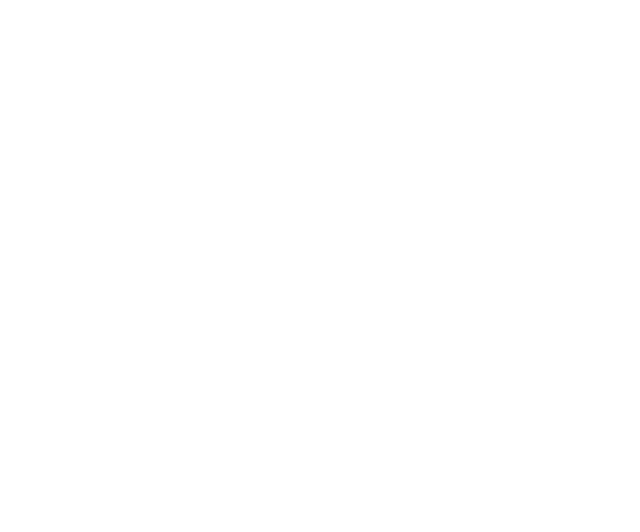
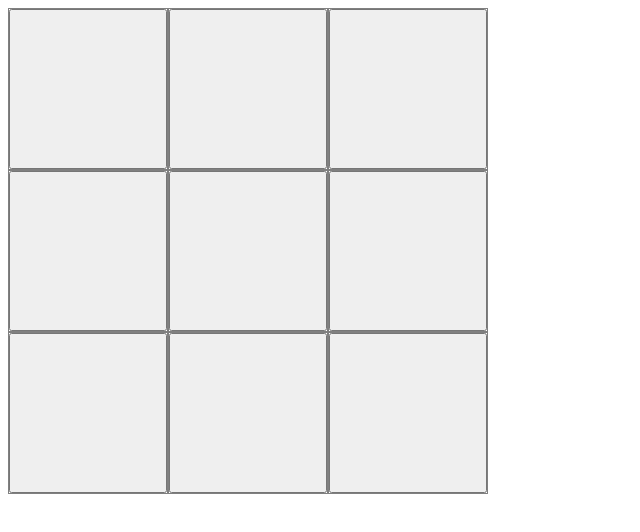
Before and after one commit to ebru-dikmen/tic-tac-toe-frontend, an Angular app: page / in a window 1280 px wide. Shown: the top 532 px of the page, without its empty margins (0-640 px from the left). Built offline with nearby package versions, Linux system fonts and the light colour scheme.

Commit message:
board and cell are ready for game.

```diff
--- a/src/app/app.component.html
+++ b/src/app/app.component.html
@@ -1,2 +1,5 @@
 <!-- directive for router -->
 <router-outlet></router-outlet>
+
+<!-- board -->
+<app-board></app-board>
--- a/src/app/board/board.component.html
+++ b/src/app/board/board.component.html
@@ -0,0 +1,21 @@
+<!-- child components -->
+<main class="flex justify-center">
+    <app-cell [value]="cells[0]" (click)="makeMove(0)">
+    </app-cell>
+    <app-cell [value]="cells[1]" (click)="makeMove(1)">
+    </app-cell>
+    <app-cell [value]="cells[2]" (click)="makeMove(2)">
+    </app-cell>
+    <app-cell [value]="cells[3]" (click)="makeMove(3)">
+    </app-cell>
+    <app-cell [value]="cells[4]" (click)="makeMove(4)">
+    </app-cell>
+    <app-cell [value]="cells[5]" (click)="makeMove(5)">
+    </app-cell>
+    <app-cell [value]="cells[6]" (click)="makeMove(6)">
+    </app-cell>
+    <app-cell [value]="cells[7]" (click)="makeMove(7)">
+    </app-cell>
+    <app-cell [value]="cells[8]" (click)="makeMove(8)">
+    </app-cell>
+</main>
--- a/src/app/board/board.component.scss
+++ b/src/app/board/board.component.scss
@@ -0,0 +1,11 @@
+main {
+    display: grid;
+    grid-template-columns: 10em 10em 10em;
+    grid-gap: 0px;
+    margin-top: 0.5em;
+}
+
+app-cell {
+    border: 1px gray solid;
+    height: 10em;
+}
--- a/src/app/board/board.component.ts
+++ b/src/app/board/board.component.ts
@@ -7,7 +7,46 @@ import { Component, OnInit } from '@angular/core';
 })
 export class BoardComponent implements OnInit {
 
+  cells: string[] = [];
+  xIsNext: boolean | undefined;
+
   constructor() { }
 
-  ngOnInit(): void { }
+  // trigers new game button action
+  ngOnInit() {
+    this.startNewGame();
+  }
+
+  // new game button action
+  startNewGame() {
+    this.cells = Array(9);
+    this.xIsNext = true;
+  }
+
+  // change player state
+  player() {
+    return this.xIsNext ? 'X' : 'O';
+  }
+
+  // apply player move in board
+  makeMove(idx: any) {
+
+    // apply player move
+    if (!this.cells[idx]) {
+
+      // get current player state
+      let currentPlayer = this.player();
+
+      // prevent apply already done move
+      if (currentPlayer === this.cells[idx]) {
+        return;
+      }
+
+      // update board
+      this.cells.splice(idx, 1, currentPlayer);
+
+      // change player
+      this.xIsNext = !this.xIsNext;
+    }
+  }
 }
--- a/src/app/cell/cell.component.html
+++ b/src/app/cell/cell.component.html
@@ -0,0 +1 @@
+<button>{{ value }}</button>
--- a/src/app/cell/cell.component.scss
+++ b/src/app/cell/cell.component.scss
@@ -0,0 +1,7 @@
+button {
+    margin-right: 0.5em;
+    width: 100%;
+    height: 100%;
+    font-size: 5em !important;
+    background-color: theme('colors.yellow');
+}
--- a/src/app/cell/cell.component.ts
+++ b/src/app/cell/cell.component.ts
@@ -1,13 +1,13 @@
-import { Component, OnInit } from '@angular/core';
+import { Component, Input } from '@angular/core';
 
 @Component({
   selector: 'app-cell',
   templateUrl: './cell.component.html',
   styleUrls: ['./cell.component.scss']
 })
-export class CellComponent implements OnInit {
+export class CellComponent {
 
-  constructor() { }
-
-  ngOnInit(): void { }
+  // value for cell state
+  // initial state is X
+  @Input() value = "X";
 }
```
Also changed, not shown: 2 other files (tests, documents, lock files or other folders).
